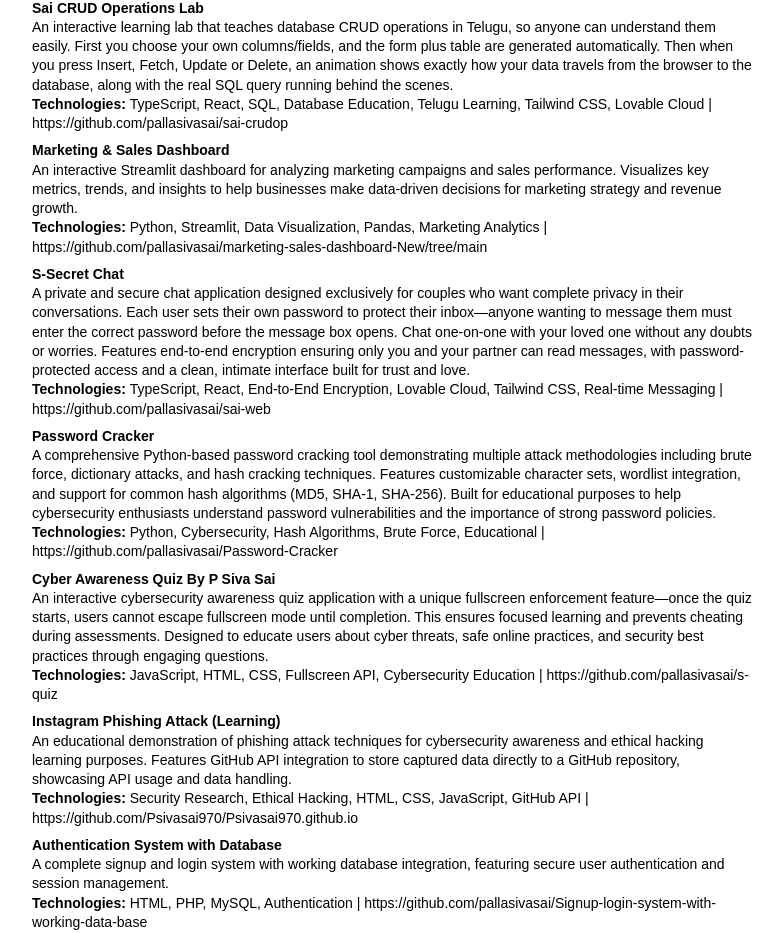
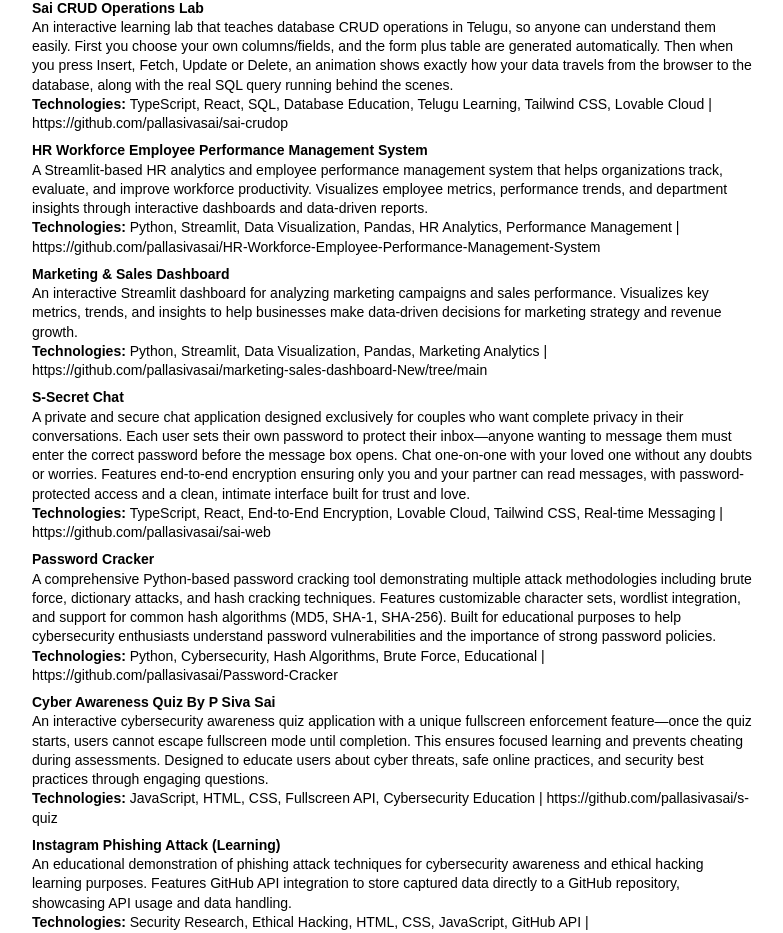
Before and after one commit to pallasivasai/Portfolio, a React (Vite) app: page /resume in a window 1280 px wide. Shown: the part 5078-6011 px from the top of the page, without its empty margins (248-1031 px from the left). Built offline with nearby package versions, Linux system fonts and the light colour scheme.

Commit message:
Changes
Co-authored-by: pallasivasai <56314427+pallasivasai@users.noreply.github.com>

```diff
--- a/src/data/projects.ts
+++ b/src/data/projects.ts
@@ -80,6 +80,15 @@ export const projects: ProjectItem[] = [
       icon: "🗄️"
     },
     {
+      title: "HR Workforce Employee Performance Management System",
+      description: "A Streamlit-based HR analytics and employee performance management system that helps organizations track, evaluate, and improve workforce productivity. Visualizes employee metrics, performance trends, and department insights through interactive dashboards and data-driven reports.",
+      technologies: ["Python", "Streamlit", "Data Visualization", "Pandas", "HR Analytics", "Performance Management"],
+      github: "https://github.com/pallasivasai/HR-Workforce-Employee-Performance-Management-System",
+      demo: "https://hr-workforce-employee-performance-management-system.streamlit.app/",
+      color: "from-rose-500 to-orange-500",
+      icon: "👥"
+    },
+    {
       title: "Marketing & Sales Dashboard",
       description: "An interactive Streamlit dashboard for analyzing marketing campaigns and sales performance. Visualizes key metrics, trends, and insights to help businesses make data-driven decisions for marketing strategy and revenue growth.",
       technologies: ["Python", "Streamlit", "Data Visualization", "Pandas", "Marketing Analytics"],
```
